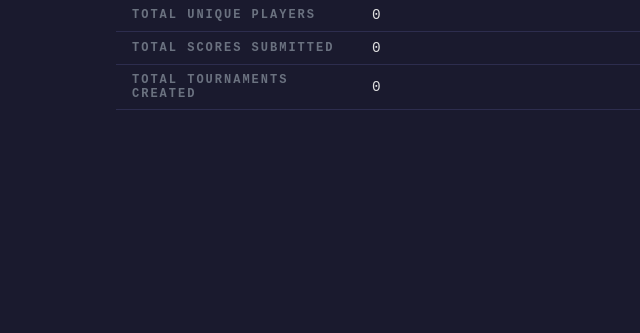
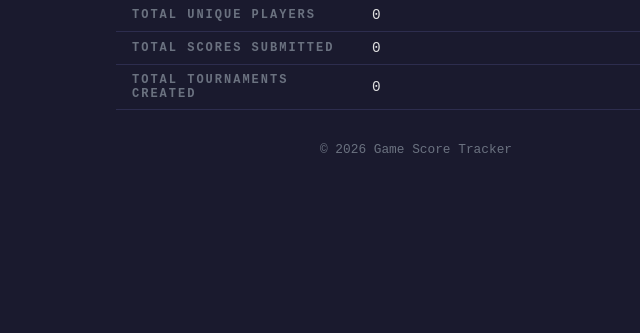
Before and after one commit to qemtek/game-test, a Flask app: page /about in a window 1280 px wide. Shown: the part 333-666 px from the top of the page, without its empty margins (224-864 px from the left). Run offline with Flask 3, Linux system fonts and the light colour scheme; data that the repository does not hold is empty.

Commit message:
feat: implement task(s) 146 [PARE-146]

```diff
--- a/app.py
+++ b/app.py
@@ -577,6 +577,7 @@ def _get_about_data():
     return {
         'name': 'Game Score Tracker',
         'version': '1.0.0',
+        'current_year': datetime.now().year,
         'total_players': total_players,
         'total_scores': total_scores,
         'total_tournaments': total_tournaments,
--- a/templates/about.html
+++ b/templates/about.html
@@ -61,6 +61,13 @@
         a.nav-link:hover {
             color: #86efac;
         }
+
+        .build-stamp {
+            color: #6b7280;
+            font-size: 0.8rem;
+            text-align: center;
+            margin-top: 2rem;
+        }
     </style>
 </head>
 <body>
@@ -103,6 +110,10 @@
                 </tbody>
             </table>
         </div>
+
+        <div class="about-section">
+            <p class="build-stamp">© {{ current_year }} Game Score Tracker</p>
+        </div>
     </div>
 </body>
 </html>
```
